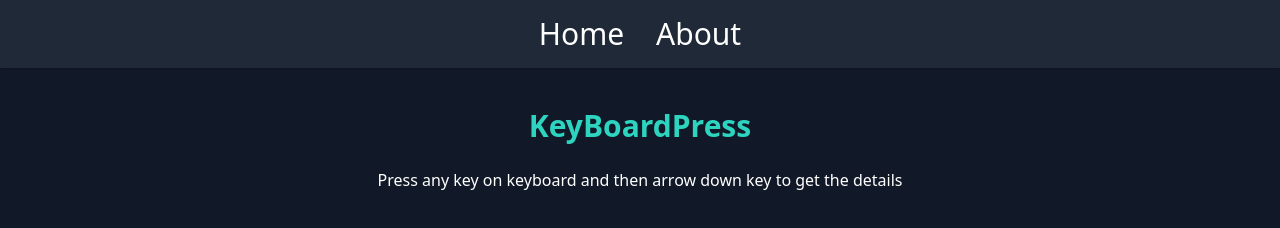
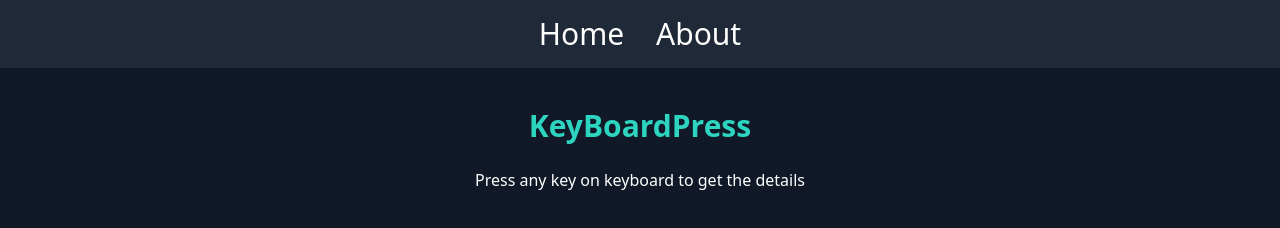
Before and after one commit to garvit-iitm/javaScript-projects, a plain HTML site: page 5-keyBoardPress/index.html in a window 1280 px wide. Drawn offline with nearby package versions, Linux system fonts and the light colour scheme.

Commit message:
slight change in project 5

```diff
--- a/5-keyBoardPress/index.html
+++ b/5-keyBoardPress/index.html
@@ -15,7 +15,7 @@
       </div>
     </nav>
     <h1 class="text-3xl text-center font-bold mt-10 mb-6 text-teal-400"> KeyBoardPress </h1>
-    <p class = "text-white mx-auto text-center">Press any key on keyboard and then arrow down key to get the details</p>
+    <p class = "text-white mx-auto text-center">Press any key on keyboard to get the details</p>
     <div class="insert items-center flex justify-center mt-10">
 
     </div>
```
